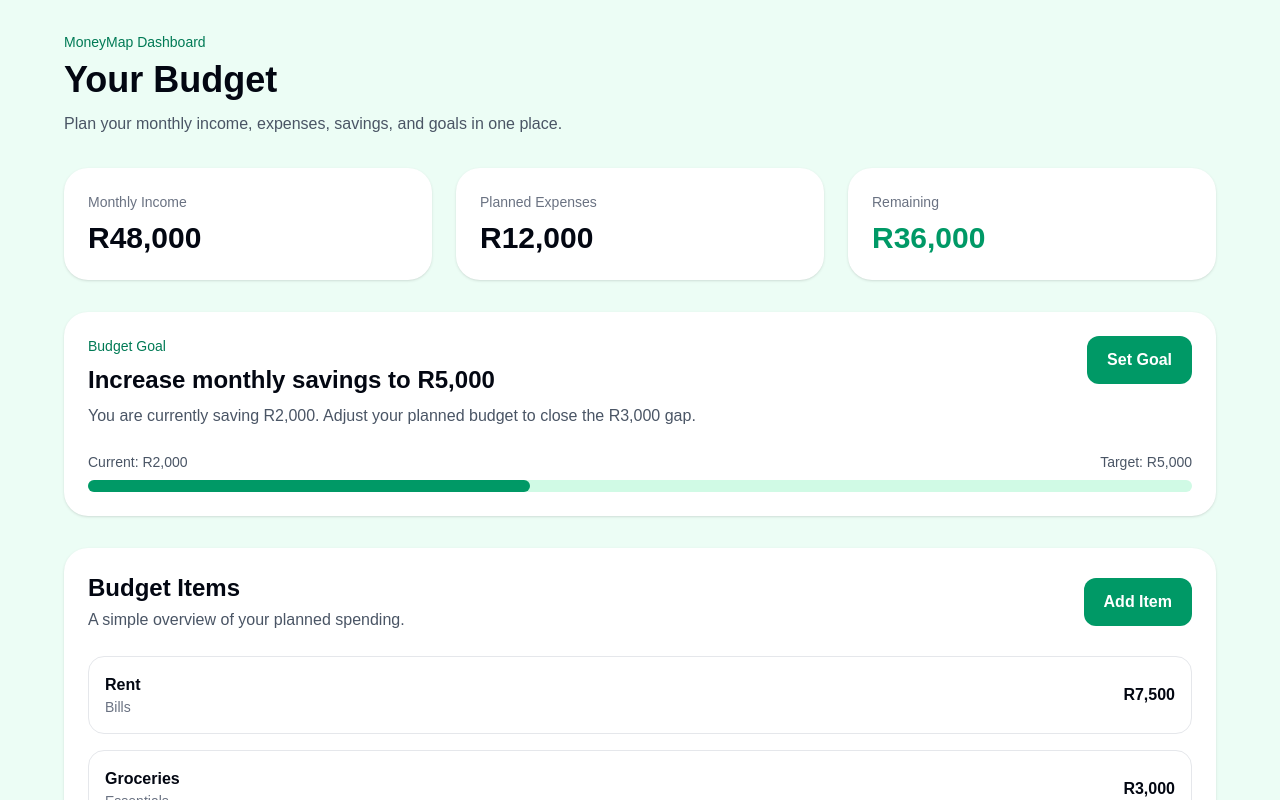
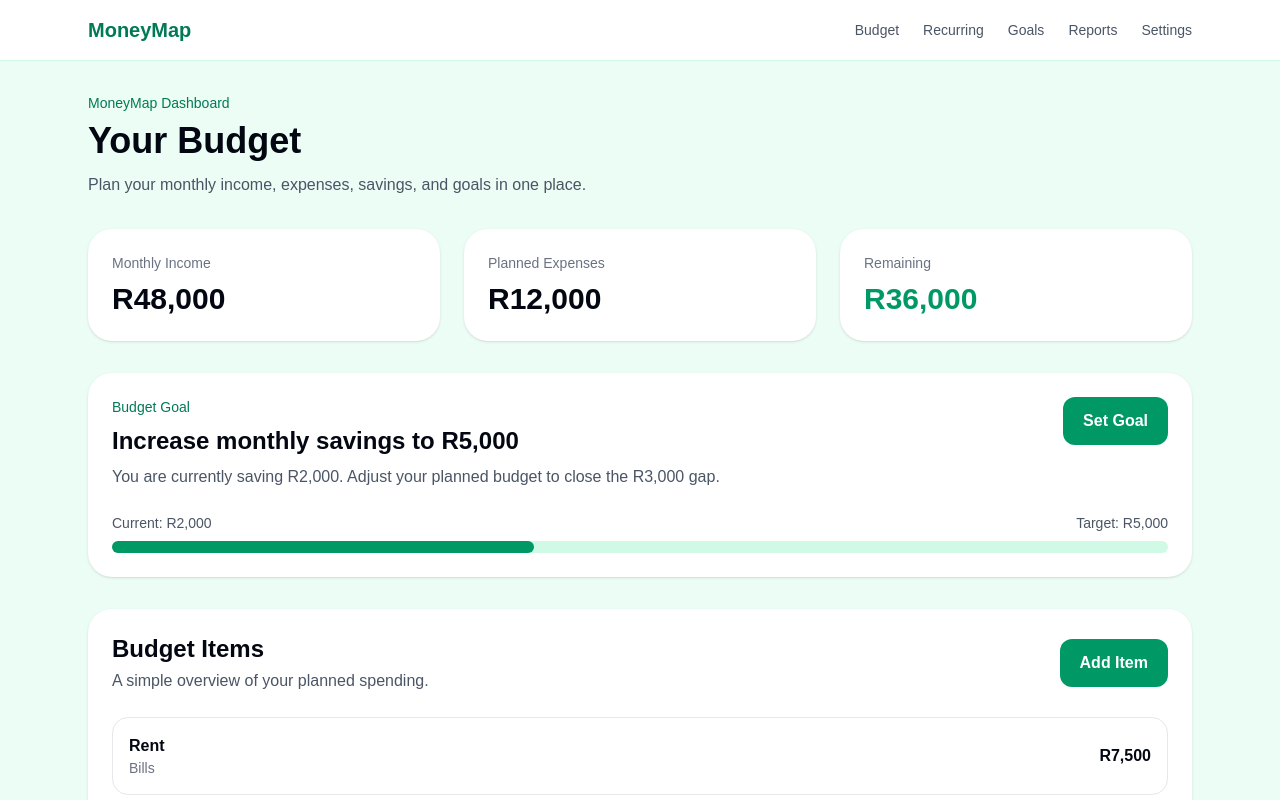
Before and after one commit to tangani/MoneyMap, a Next.js app in the folder frontend/: page /budget in a window 1280 px wide. Shown: the top 800 px of the page. Built offline with nearby package versions, Linux system fonts and the light colour scheme.

Commit message:
Adding Goals, reports, settings, and components

```diff
--- a/frontend/app/budget/page.tsx
+++ b/frontend/app/budget/page.tsx
@@ -1,4 +1,5 @@
-export default function BudgetPage() {
+import AppShell from "@/components/AppShell";
+
 const budgetItems = [
     { name: "Rent", amount: "R7,500", category: "Bills" },
     { name: "Groceries", amount: "R3,000", category: "Essentials" },
@@ -6,42 +7,66 @@ export default function BudgetPage() {
     { name: "Savings", amount: "R2,000", category: "Goals" },
 ];
 
+const summaryCards = [
+    { label: "Monthly Income", value: "R48,000" },
+    { label: "Planned Expenses", value: "R12,000" },
+    { label: "Remaining", value: "R36,000", highlight: true },
+];
+
+export default function BudgetPage() {
     return (
-        <main className="min-h-screen bg-emerald-50 px-6 py-8 text-gray-950">
-            <section className="mx-auto max-w-6xl">
+        <AppShell>
+            <section>
+                <PageHeader />
+
+                <SummaryCards />
+
+                <BudgetGoalCard />
+
+                <BudgetItems />
+            </section>
+        </AppShell>
+    );
+}
+
+function PageHeader() {
+    return (
         <div className="mb-8">
             <p className="text-sm font-medium text-emerald-700">
                 MoneyMap Dashboard
             </p>
 
-                    <h1 className="mt-2 text-4xl font-bold">
-                        Your Budget
-                    </h1>
+            <h1 className="mt-2 text-4xl font-bold">Your Budget</h1>
 
             <p className="mt-3 max-w-2xl text-gray-600">
                 Plan your monthly income, expenses, savings, and goals in one place.
             </p>
         </div>
+    );
+}
 
+function SummaryCards() {
+    return (
         <div className="grid gap-6 md:grid-cols-3">
-                    <div className="rounded-3xl bg-white p-6 shadow-sm">
-                        <p className="text-sm text-gray-500">Monthly Income</p>
-                        <h2 className="mt-2 text-3xl font-bold">R48,000</h2>
-                    </div>
+            {summaryCards.map((card) => (
+                <div key={card.label} className="rounded-3xl bg-white p-6 shadow-sm">
+                    <p className="text-sm text-gray-500">{card.label}</p>
 
-                    <div className="rounded-3xl bg-white p-6 shadow-sm">
-                        <p className="text-sm text-gray-500">Planned Expenses</p>
-                        <h2 className="mt-2 text-3xl font-bold">R12,000</h2>
-                    </div>
-
-                    <div className="rounded-3xl bg-white p-6 shadow-sm">
-                        <p className="text-sm text-gray-500">Remaining</p>
-                        <h2 className="mt-2 text-3xl font-bold text-emerald-600">
-                            R36,000
+                    <h2
+                        className={`mt-2 text-3xl font-bold ${
+                            card.highlight ? "text-emerald-600" : ""
+                        }`}
+                    >
+                        {card.value}
                     </h2>
                 </div>
+            ))}
         </div>
+    );
+}
 
+function BudgetGoalCard() {
+    return (
         <section className="mt-8 rounded-3xl bg-white p-6 shadow-sm">
             <div className="flex items-start justify-between gap-4">
                 <div>
@@ -52,12 +77,12 @@ export default function BudgetPage() {
                     </h2>
 
                     <p className="mt-2 text-gray-600">
-                                You are currently saving R2,000. Adjust your planned budget to close the
-                                R3,000 gap.
+                        You are currently saving R2,000. Adjust your planned budget to close
+                        the R3,000 gap.
                     </p>
                 </div>
 
-                        <button className="rounded-xl bg-emerald-600 px-5 py-3 font-semibold text-white">
+                <button className="rounded-xl bg-emerald-600 px-5 py-3 font-semibold text-white transition hover:bg-emerald-700">
                     Set Goal
                 </button>
             </div>
@@ -73,11 +98,16 @@ export default function BudgetPage() {
                 </div>
             </div>
         </section>
+    );
+}
 
+function BudgetItems() {
+    return (
         <section className="mt-8 rounded-3xl bg-white p-6 shadow-sm">
             <div className="mb-6 flex items-center justify-between">
                 <div>
                     <h2 className="text-2xl font-bold">Budget Items</h2>
+
                     <p className="mt-1 text-gray-600">
                         A simple overview of your planned spending.
                     </p>
@@ -104,7 +134,5 @@ export default function BudgetPage() {
                 ))}
             </div>
         </section>
-            </section>
-        </main>
     );
 }
--- /dev/null
+++ b/frontend/app/goals/page.tsx
@@ -0,0 +1,19 @@
+import AppShell from "@/components/AppShell";
+
+export default function GoalsPage() {
+    return (
+        <AppShell>
+            <section>
+                <p className="text-sm font-medium text-emerald-700">
+                    MoneyMap Dashboard
+                </p>
+
+                <h1 className="mt-2 text-4xl font-bold">Goals</h1>
+
+                <p className="mt-3 max-w-2xl text-gray-600">
+                    Set financial goals and compare your current budget against your target.
+                </p>
+            </section>
+        </AppShell>
+    );
+}
--- a/frontend/app/recurring-expenses/page.tsx
+++ b/frontend/app/recurring-expenses/page.tsx
@@ -1,3 +1,5 @@
+import AppShell from "@/components/AppShell";
+
 const recurringExpenses = [
     { name: "Rent", amount: "R7,500", frequency: "Monthly", nextDate: "1 June" },
     { name: "Netflix", amount: "R199", frequency: "Monthly", nextDate: "15 June" },
@@ -7,8 +9,19 @@ const recurringExpenses = [
 
 export default function RecurringExpensesPage() {
     return (
-        <main className="min-h-screen bg-emerald-50 px-6 py-8 text-gray-950">
-            <section className="mx-auto max-w-6xl">
+        <AppShell>
+            <section>
+                <PageHeader />
+
+                <UpcomingPayments />
+            </section>
+        </AppShell>
+    );
+}
+
+function PageHeader() {
+    return (
+        <div>
             <p className="text-sm font-medium text-emerald-700">
                 MoneyMap Dashboard
             </p>
@@ -16,29 +29,51 @@ export default function RecurringExpensesPage() {
             <h1 className="mt-2 text-4xl font-bold">Recurring Expenses</h1>
 
             <p className="mt-3 max-w-2xl text-gray-600">
-                    Track subscriptions, debit orders, rent, insurance, and other repeated payments.
+                Track subscriptions, debit orders, rent, insurance, and other repeated
+                payments.
             </p>
+        </div>
+    );
+}
 
+function UpcomingPayments() {
+    return (
         <section className="mt-8 rounded-3xl bg-white p-6 shadow-sm">
             <div className="mb-6 flex items-center justify-between">
                 <div>
                     <h2 className="text-2xl font-bold">Upcoming Payments</h2>
+
                     <p className="mt-1 text-gray-600">
                         Know what is coming before it surprises you.
                     </p>
                 </div>
 
-                        <button className="rounded-xl bg-emerald-600 px-5 py-3 font-semibold text-white">
+                <button className="rounded-xl bg-emerald-600 px-5 py-3 font-semibold text-white transition hover:bg-emerald-700">
                     Add Payment
                 </button>
             </div>
 
             <div className="space-y-4">
                 {recurringExpenses.map((expense) => (
-                            <div
-                                key={expense.name}
-                                className="rounded-2xl border border-gray-200 p-4"
-                            >
+                    <RecurringExpenseItem key={expense.name} expense={expense} />
+                ))}
+            </div>
+        </section>
+    );
+}
+
+function RecurringExpenseItem({
+                                  expense,
+                              }: {
+    expense: {
+        name: string;
+        amount: string;
+        frequency: string;
+        nextDate: string;
+    };
+}) {
+    return (
+        <div className="rounded-2xl border border-gray-200 p-4">
             <div className="flex items-center justify-between">
                 <h3 className="font-semibold">{expense.name}</h3>
                 <p className="font-bold">{expense.amount}</p>
@@ -48,10 +83,5 @@ export default function RecurringExpensesPage() {
                 {expense.frequency} • Next payment: {expense.nextDate}
             </p>
         </div>
-                        ))}
-                    </div>
-                </section>
-            </section>
-        </main>
     );
 }
--- /dev/null
+++ b/frontend/app/reports/page.tsx
@@ -0,0 +1,19 @@
+import AppShell from "@/components/AppShell";
+
+export default function ReportsPage() {
+    return (
+        <AppShell>
+            <section>
+                <p className="text-sm font-medium text-emerald-700">
+                    MoneyMap Dashboard
+                </p>
+
+                <h1 className="mt-2 text-4xl font-bold">Reports</h1>
+
+                <p className="mt-3 max-w-2xl text-gray-600">
+                    View summaries of your income, expenses, savings, and spending patterns.
+                </p>
+            </section>
+        </AppShell>
+    );
+}
--- /dev/null
+++ b/frontend/app/settings/page.tsx
@@ -0,0 +1,19 @@
+import AppShell from "@/components/AppShell";
+
+export default function SettingsPage() {
+    return (
+        <AppShell>
+            <section>
+                <p className="text-sm font-medium text-emerald-700">
+                    MoneyMap Dashboard
+                </p>
+
+                <h1 className="mt-2 text-4xl font-bold">Settings</h1>
+
+                <p className="mt-3 max-w-2xl text-gray-600">
+                    Manage your profile, currency, preferences, and account settings.
+                </p>
+            </section>
+        </AppShell>
+    );
+}
--- /dev/null
+++ b/frontend/components/AppShell.tsx
@@ -0,0 +1,60 @@
+import Link from "next/link";
+
+const navItems = [
+    { label: "Budget", href: "/budget" },
+    { label: "Recurring", href: "/recurring-expenses" },
+    { label: "Goals", href: "/goals" },
+    { label: "Reports", href: "/reports" },
+    { label: "Settings", href: "/settings" },
+];
+
+export default function AppShell({ children }: { children: React.ReactNode }) {
+    return (
+        <main className="min-h-screen bg-emerald-50 pb-24 text-gray-950 md:pb-0">
+            {/* Desktop / Tablet top nav */}
+            <header className="hidden border-b border-emerald-100 bg-white md:block">
+                <div className="mx-auto flex max-w-6xl items-center justify-between px-6 py-4">
+                    <Link href="/budget" className="text-xl font-bold text-emerald-700">
+                        MoneyMap
+                    </Link>
+
+                    <nav className="flex gap-6 text-sm font-medium text-gray-600">
+                        {navItems.map((item) => (
+                            <Link
+                                key={item.href}
+                                href={item.href}
+                                className="transition hover:text-emerald-700"
+                            >
+                                {item.label}
+                            </Link>
+                        ))}
+                    </nav>
+                </div>
+            </header>
+
+            {/* Mobile page title */}
+            <header className="border-b border-emerald-100 bg-white px-6 py-4 md:hidden">
+                <Link href="/budget" className="text-xl font-bold text-emerald-700">
+                    MoneyMap
+                </Link>
+            </header>
+
+            <div className="mx-auto max-w-6xl px-6 py-8">{children}</div>
+
+            {/* Mobile bottom nav */}
+            <nav className="fixed bottom-0 left-0 right-0 z-50 border-t border-emerald-100 bg-white md:hidden">
+                <div className="grid grid-cols-5 text-xs font-medium text-gray-600">
+                    {navItems.map((item) => (
+                        <Link
+                            key={item.href}
+                            href={item.href}
+                            className="flex flex-col items-center justify-center px-2 py-3 transition hover:text-emerald-700"
+                        >
+                            <span>{item.label}</span>
+                        </Link>
+                    ))}
+                </div>
+            </nav>
+        </main>
+    );
+}
```
Lines whose indentation alone changed are shown as unchanged.
